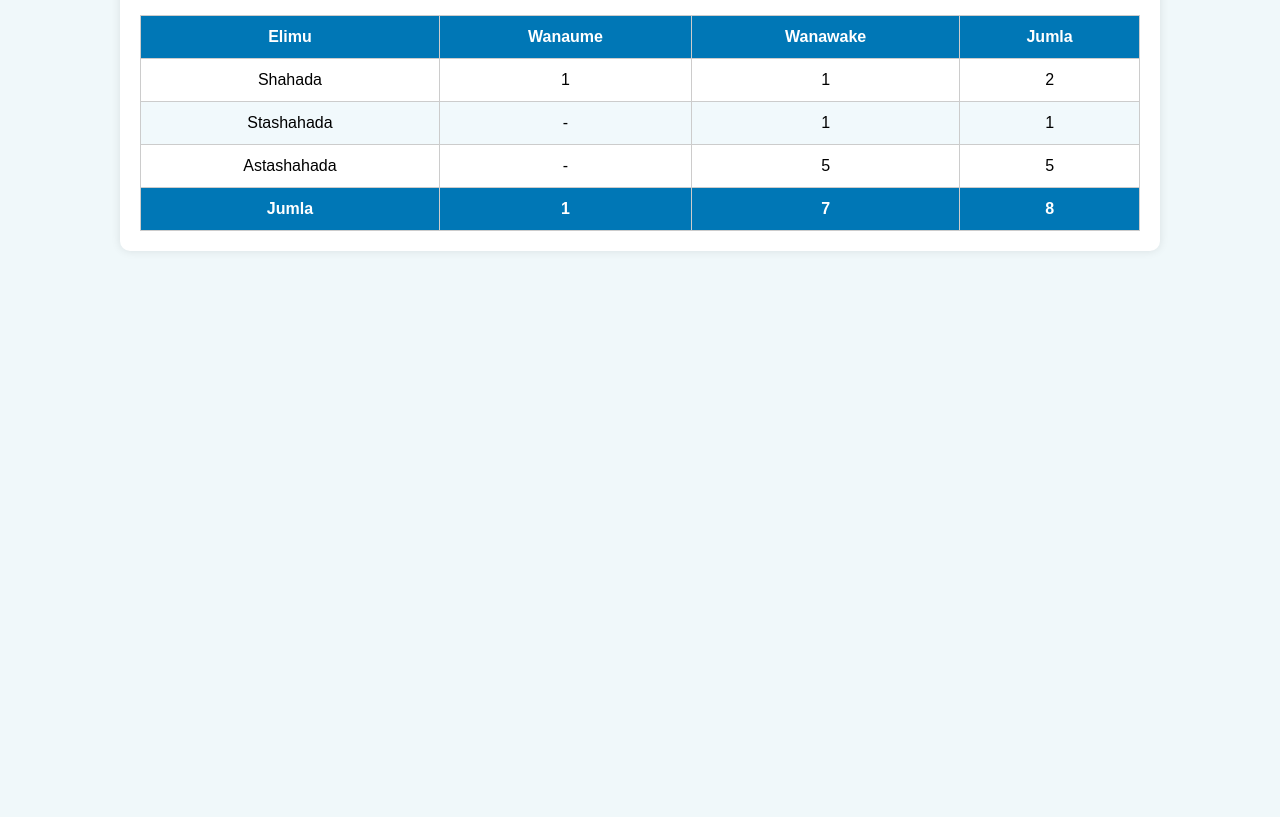
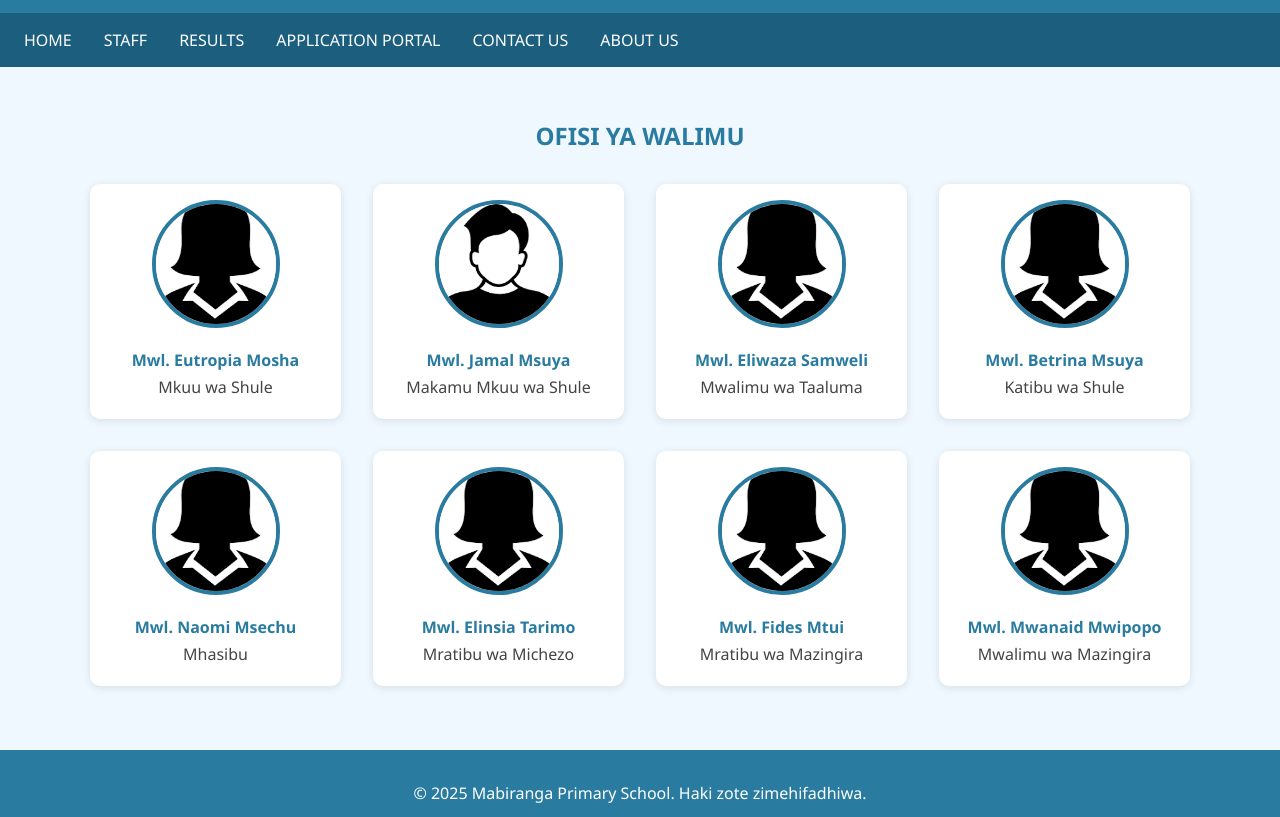
Before and after one commit to KiDigitaltech/mabiranga, a plain HTML site: page staff.html in a window 1280 px wide. Shown: the part 143-960 px from the top of the page. Before the commit the page ends 800 px from the top, so only its background shows below. Drawn offline with Linux system fonts and the light colour scheme.

Commit message:
Update staff.html

```diff
--- a/staff.html
+++ b/staff.html
@@ -2,114 +2,222 @@
 <html lang="sw">
 <head>
   <meta charset="UTF-8" />
-  <meta name="viewport" content="width=device-width, initial-scale=1" />
-  <title>Walimu - Shule ya Msingi Mabiranga</title>
+  <meta name="viewport" content="width=device-width, initial-scale=1.0" />
+  <title>Wafanyakazi - Mabiranga Primary School</title>
+  <link rel="stylesheet" href="https://cdnjs.cloudflare.com/ajax/libs/font-awesome/6.5.0/css/all.min.css">
   <style>
     body {
-      font-family: Arial, sans-serif;
-      background-color: #f0f8fa;
       margin: 0;
-      padding: 0;
+      font-family: 'Segoe UI', Tahoma, Geneva, Verdana, sans-serif;
+      background-color: #f0f8ff;
+    }
+
+    header {
+      background-color: #2a7ba0;
+      color: white;
+      text-align: center;
+      padding: 1rem;
+    }
+
+    nav {
+      background-color: #1b5e7d;
+      display: flex;
+      flex-wrap: wrap;
+      justify-content: space-between;
+      align-items: center;
+      padding: 0.5rem 1rem;
+    }
+
+    .menu-toggle {
+      display: none;
+      font-size: 24px;
+      color: white;
+      cursor: pointer;
+    }
+
+    .nav-links {
+      display: flex;
+      gap: 1rem;
+    }
+
+    .nav-links a {
+      color: white;
+      text-decoration: none;
+      padding: 0.5rem;
+    }
+
+    .nav-links a:hover {
+      background-color: #14516d;
+      border-radius: 5px;
     }
 
     .container {
-      max-width: 1000px;
-      margin: 50px auto;
-      padding: 20px;
-      background: #ffffff;
-      border-radius: 10px;
-      box-shadow: 0 0 10px rgba(0,0,0,0.1);
+      padding: 2rem;
+      max-width: 1100px;
+      margin: auto;
     }
 
-    h1 {
+    h2 {
+      color: #2a7ba0;
       text-align: center;
-      color: #006494;
+      margin-bottom: 2rem;
     }
 
-    table {
-      width: 100%;
-      border-collapse: collapse;
-      margin-top: 30px;
+    .staff-grid {
+      display: grid;
+      grid-template-columns: repeat(auto-fit, minmax(220px, 1fr));
+      gap: 2rem;
     }
 
-    th, td {
-      border: 1px solid #ccc;
-      padding: 12px;
+    .staff-card {
+      background-color: white;
+      border-radius: 10px;
+      padding: 1rem;
+      box-shadow: 0 2px 8px rgba(0,0,0,0.1);
       text-align: center;
     }
 
-    th {
-      background-color: #0077b6;
-      color: white;
+    .staff-card img {
+      width: 120px;
+      height: 120px;
+      object-fit: cover;
+      border-radius: 50%;
+      margin-bottom: 1rem;
+      border: 4px solid #2a7ba0;
     }
 
-    tr:nth-child(even) {
-      background-color: #f1f9fc;
+    .staff-card h4 {
+      margin: 0;
+      color: #2a7ba0;
     }
 
-    @media (max-width: 600px) {
-      table, thead, tbody, th, td, tr {
+    .staff-card p {
+      margin: 5px 0;
+      color: #444;
+    }
+
+    footer {
+      background-color: #2a7ba0;
+      color: white;
+      text-align: center;
+      padding: 1rem;
+      margin-top: 2rem;
+    }
+
+    @media (max-width: 768px) {
+      .menu-toggle {
         display: block;
       }
-      th {
-        position: sticky;
-        top: 0;
+
+      .nav-links {
+        display: none;
+        flex-direction: column;
+        width: 100%;
       }
-      td {
-        text-align: right;
-        position: relative;
-        padding-left: 50%;
+
+      .nav-links.show {
+        display: flex;
       }
-      td::before {
-        content: attr(data-label);
-        position: absolute;
-        left: 10px;
-        text-align: left;
-        font-weight: bold;
+
+      .nav-links a {
+        padding: 1rem;
+        border-top: 1px solid #14516d;
       }
     }
   </style>
 </head>
 <body>
-  <div class="container">
-    <h1>Orodha ya Walimu</h1>
 
-    <table>
-      <thead>
-        <tr>
-          <th>Elimu</th>
-          <th>Wanaume</th>
-          <th>Wanawake</th>
-          <th>Jumla</th>
-        </tr>
-      </thead>
-      <tbody>
-        <tr>
-          <td data-label="Elimu">Shahada</td>
-          <td data-label="Wanaume">1</td>
-          <td data-label="Wanawake">1</td>
-          <td data-label="Jumla">2</td>
-        </tr>
-        <tr>
-          <td data-label="Elimu">Stashahada</td>
-          <td data-label="Wanaume">-</td>
-          <td data-label="Wanawake">1</td>
-          <td data-label="Jumla">1</td>
-        </tr>
-        <tr>
-          <td data-label="Elimu">Astashahada</td>
-          <td data-label="Wanaume">-</td>
-          <td data-label="Wanawake">5</td>
-          <td data-label="Jumla">5</td>
-        </tr>
-        <tr>
-          <th>Jumla</th>
-          <th>1</th>
-          <th>7</th>
-          <th>8</th>
-        </tr>
-      </tbody>
-    </table>
+<header>
+  <h1>Mabiranga Primary School</h1>
+  <p>Elimu ni Uhai</p>
+</header>
+
+<nav>
+  <span class="menu-toggle" onclick="toggleMenu()">&#9776;</span>
+  <div class="nav-links" id="navLinks">
+    <a href="index.html">HOME</a>
+    <a href="staff.html">STAFF</a>
+    <a href="results.html">RESULTS</a>
+    <a href="student_registration.html">APPLICATION PORTAL</a>
+    <a href="contact.html">CONTACT US</a>
+    <a href="about.html">ABOUT US</a>
   </div>
+</nav>
+
+<div class="container">
+  <h2>OFISI YA WALIMU</h2>
+  <div class="staff-grid">
+
+    <!-- Mwalimu Mkuu -->
+    <div class="staff-card">
+      <img src="female.png" alt="Mwalimu Mkuu">
+      <h4>Mwl. Eutropia Mosha</h4>
+      <p>Mkuu wa Shule</p>
+    </div>
+
+    <!-- Naibu Mwalimu Mkuu -->
+    <div class="staff-card">
+      <img src="male.png" alt="Naibu Mwalimu Mkuu">
+      <h4>Mwl. Jamal Msuya</h4>
+      <p>Makamu Mkuu wa Shule</p>
+    </div>
+
+    <!-- Mwalimu wa Taaluma -->
+    <div class="staff-card">
+      <img src="female.png" alt="Mwalimu wa Taaluma">
+      <h4>Mwl. Eliwaza Samweli</h4>
+      <p>Mwalimu wa Taaluma</p>
+    </div>
+
+    <!-- Katibu wa Shule -->
+    <div class="staff-card">
+      <img src="female.png" alt="Katibu wa Shule">
+      <h4>Mwl. Betrina Msuya</h4>
+      <p>Katibu wa Shule</p>
+    </div>
+
+    <!-- Mhasibu -->
+    <div class="staff-card">
+      <img src="female.png" alt="Mhasibu">
+      <h4>Mwl. Naomi Msechu</h4>
+      <p>Mhasibu</p>
+    </div>
+
+ <!-- Mwalimu wa Michezo -->
+    <div class="staff-card">
+      <img src="female.png" alt="Katibu wa Shule">
+      <h4>Mwl. Elinsia Tarimo</h4>
+      <p>Mratibu wa Michezo</p>
+    </div>
+
+ <!-- Mwalimu wa Mazingira -->
+    <div class="staff-card">
+      <img src="female.png" alt="Katibu wa Shule">
+      <h4>Mwl. Fides Mtui</h4>
+      <p>Mratibu wa Mazingira</p>
+    </div>
+
+<!-- Mwalimu wa Mazingira -->
+    <div class="staff-card">
+      <img src="female.png" alt="Katibu wa Shule">
+      <h4>Mwl. Mwanaid Mwipopo</h4>
+      <p>Mwalimu wa Mazingira</p>
+    </div>
+
+  </div>
+</div>
+
+<footer>
+  <p>&copy; 2025 Mabiranga Primary School. Haki zote zimehifadhiwa.</p>
+  <p>Created and Designed by MR. IZOW TECHNOLOGY</p>
+</footer>
+
+<script>
+  function toggleMenu() {
+    document.getElementById("navLinks").classList.toggle("show");
+  }
+</script>
+
 </body>
 </html>
```
